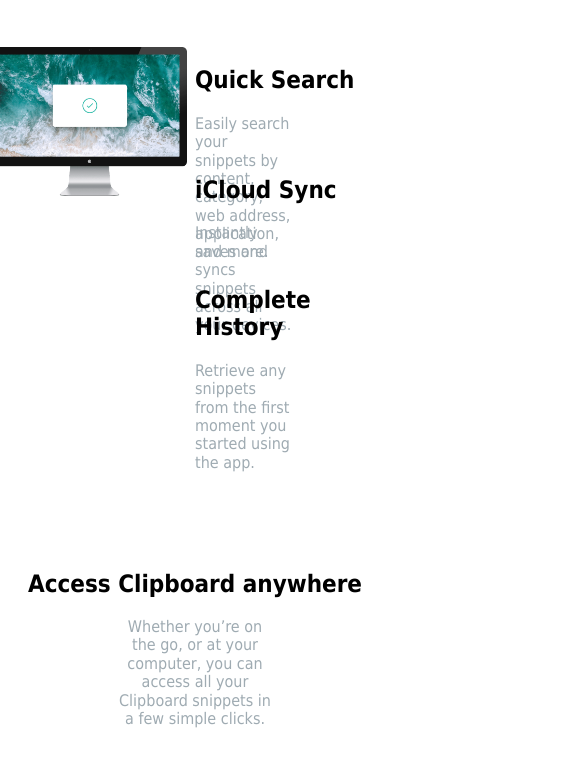
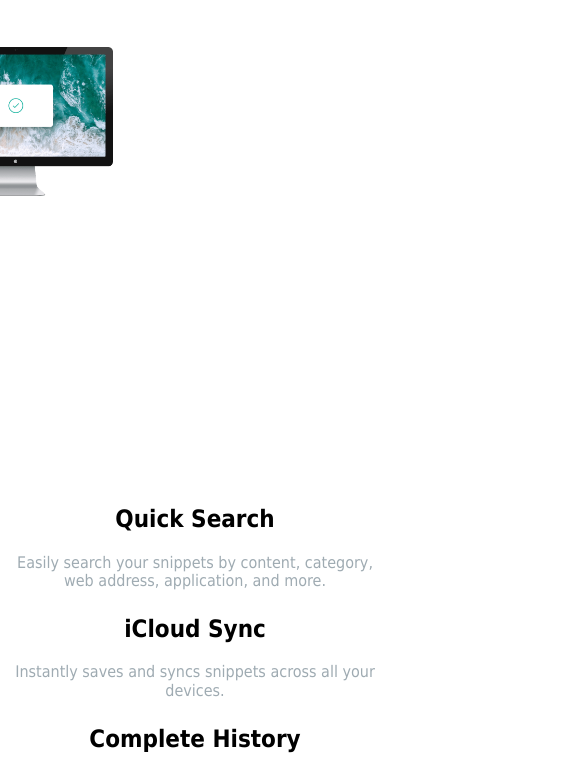
Before and after one commit to ArttuOll/MockWebsites, a plain HTML site: page clipboard-landing-page-master/index.html in a window 390 px wide. Shown: the part 915-1684 px from the top of the page, 585 px wide, since content can reach past the window. Drawn offline with Linux system fonts and the light colour scheme; a web font is replaced by a local one.

Commit message:
Add 1111px breakpoint

```diff
--- a/clipboard-landing-page-master/css/styles.css
+++ b/clipboard-landing-page-master/css/styles.css
@@ -160,6 +160,45 @@
   text-align: left;
 }
 
+@media only screen and (max-width: 1111px) {
+  article > section:nth-of-type(3) {
+    display: grid;
+    position: static;
+    grid-auto-rows: 13vh;
+    grid-auto-columns: 100vw;
+    grid-template-areas:
+      "img"
+      "img"
+      "img"
+      "img"
+      "p1"
+      "p2"
+      "p3";
+    margin-top: 6vh;
+  }
+
+  section:nth-of-type(3) > img {
+    position: static;
+    margin-left: calc(50% - 277px);
+    grid-area: img;
+    width: 50vw;
+  }
+
+  section:nth-of-type(3) > section {
+    position: static;
+  }
+
+  section:nth-of-type(3) > section > h2 {
+    text-align: center;
+  }
+
+  section:nth-of-type(3) > section p {
+    margin: 0;
+    padding-right: 0vw;
+    text-align: center;
+  }
+}
+
 /* Devices section */
 
 section:nth-of-type(4) {
@@ -179,6 +218,7 @@
 
 section:nth-of-type(5) > ul {
   display: flex;
+  flex-wrap: wrap;
   justify-content: space-evenly;
   padding-right: 40px;
 }
@@ -205,6 +245,7 @@
 
 aside {
   display: flex;
+  flex-wrap: wrap;
   justify-content: space-evenly;
   align-items: center;
   margin: 12vh 0;
@@ -219,6 +260,7 @@
 
 article:nth-of-type(2) > div {
   display: flex;
+  flex-wrap: wrap;
   justify-content: center;
   margin-top: 4vh;
 }
@@ -227,6 +269,7 @@
 
 footer {
   display: flex;
+  flex-wrap: wrap;
   justify-content: space-evenly;
   align-items: center;
   background-color: hsl(201, 11%, 96%);
```
